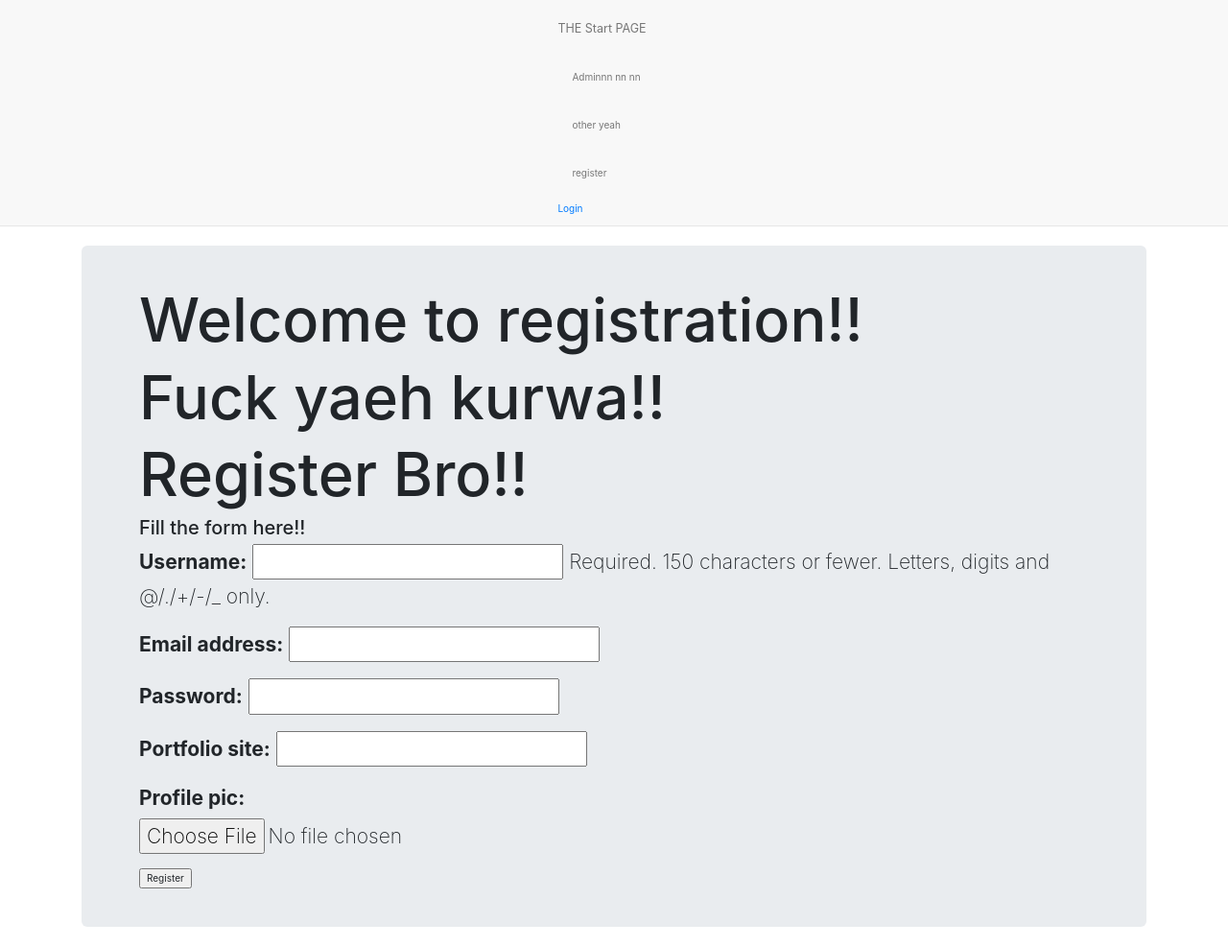
After one commit to michalkonik/django_tutorial_udemy, a Django app: page /dupa/register in a window 1280 px wide. The commit adds this page. Shown: the whole page at 96% size. Run offline with Django 4.2, Linux system fonts and the light colour scheme; some libraries are stand-ins or nearby versions.

Commit message:
bugged changes

```diff
--- a/pierwsza_aplikacja/forms.py
+++ b/pierwsza_aplikacja/forms.py
@@ -1,5 +1,4 @@
 from dataclasses import field
-from click import password_option
 from django import forms
 from django.core import validators
 from django.contrib.auth.models import User
--- a/pierwsza_aplikacja/models.py
+++ b/pierwsza_aplikacja/models.py
@@ -28,11 +28,11 @@ class AccessRecord(models.Model):
 
 class UserProfileInfo(models.Model):
     #nie dziedziczyć usera w klasie, bo sugerowałoby to jakby było więcej niż jedna instancja tego samego usera
-    user = models.OneToOneField(User)
+    user = models.OneToOneField(User, on_delete=models.CASCADE)
 
     # additional classes
     portfolio_site = models.URLField(blank=True)
-    profile_pic = models.ImageField(upload_to='profile_pics', blak=True)
+    profile_pic = models.ImageField(upload_to='profile_pics', blank=True)
 
     def __str__(self) -> str:
         return self.user.username
--- a/pierwsza_aplikacja/urls.py
+++ b/pierwsza_aplikacja/urls.py
@@ -7,5 +7,9 @@ urlpatterns = [
     path('', views.index, name='index'),
     path('forms', views.form_name_view, name='form_name'),
     path('other', views.other, name='other'),
+    path('register', views.register, name='register'),
     path('relative_url_template', views.relative_url_template, name='relative_url_template'),
+    path('logout/', views.user_logout, name='logout'),
+    path('special/', views.special, name='special'),
+    path('user_login', views.user_login, name='user_login'),
 ]
--- a/pierwsza_aplikacja/views.py
+++ b/pierwsza_aplikacja/views.py
@@ -1,8 +1,16 @@
 #from tkinter import Widget
+from pydoc import doc
 from django.shortcuts import render
-from django.http import HttpResponse
-from pierwsza_aplikacja.models import Topic, Webpage, AccessRecord
+from pierwsza_aplikacja.models import Topic, UserProfileInfo, Webpage, AccessRecord, UserProfileInfo
 from . import forms
+
+
+from django.contrib.auth import authenticate, login, logout
+from django.http import HttpResponseRedirect, HttpResponse
+from django.urls import reverse
+from django.contrib.auth.decorators import login_required
+
+
 
 # Create your views here.
 
@@ -11,6 +19,22 @@ def index(request):
     date_dict = {'access_records': webpages_list, 'insert_me':"Jestem wartością zmiennej 'access_records' fuck yeah !! "}
 
     return render(request, 'pierwsza_aplikacja/index.html', context=date_dict)
+
+
+@login_required
+def user_logout(request):
+    # Log out the user.
+    logout(request)
+    # Return to homepage.
+    return HttpResponseRedirect(reverse('index'))
+
+
+@login_required
+def special(request):
+    # Remember to also set login url in settings.py!
+    # LOGIN_URL = '/basic_app/user_login/'
+    return HttpResponse("You are logged in. Nice!")
+
 
 
 def form_name_view(request):
@@ -40,3 +64,72 @@ def other(request):
 
 def relative_url_template(request):
     return render(request, 'pierwsza_aplikacja/relative_url_template.html')
+
+def registration(request):
+    return render(request, 'pierwsza_aplikacja/registration.html')
+
+def register(request):
+    registered = False
+
+    if request.method == "POST":
+        user_form = forms.UserForm(data=request.POST)
+        profile_form = forms.UserProfileInfoForm(data=request.POST)
+
+        if user_form.is_valid and profile_form.is_valid:
+
+            user = user_form.save()
+            user.set_password(user.password)
+            user.save()
+
+            profile = profile_form.save(commit=False)
+            profile.user = user
+
+            if 'profile_pic' in request.FILES:
+                profile.profile_pic = request.FILES['profile_pic']
+
+            profile.save()
+
+            registered = True
+
+        else:
+            print("coś tutaj nie zabanglało")
+            print(user_form.errors, profile_form.errors)
+
+    else:
+        user_form = forms.UserForm()
+        profile_form = forms.UserProfileInfoForm()
+
+    return render(request, 'pierwsza_aplikacja/registration.html',
+                            {'user_form': user_form,
+                            'profile_form': profile_form,
+                            'registered': registered})
+
+def user_login(request):
+    if request.method == 'POST':
+        # First get the username and password supplied
+        username = request.POST.get('username')
+        password = request.POST.get('password')
+
+        # Django's built-in authentication function:
+        user = authenticate(username=username, password=password)
+
+        # If we have a user
+        if user:
+            #Check it the account is active
+            if user.is_active:
+                # Log the user in.
+                login(request,user)
+                # Send the user back to some page.
+                # In this case their homepage.
+                return HttpResponseRedirect(reverse('index'))
+            else:
+                # If account is not active:
+                return HttpResponse("Your account is not active.")
+        else:
+            print("Someone tried to login and failed.")
+            print("They used username: {} and password: {}".format(username,password))
+            return HttpResponse("Invalid login details supplied.")
+
+    else:
+        #Nothing has been provided for username or password.
+        return render(request, 'pierwsza_aplikacja_nazwa/login.html', {})
--- a/strona_domkow/settings.py
+++ b/strona_domkow/settings.py
@@ -143,3 +143,6 @@ MEDIA_URL = '/media/'
 # https://docs.djangoproject.com/en/4.0/ref/settings/#default-auto-field
 
 DEFAULT_AUTO_FIELD = 'django.db.models.BigAutoField'
+
+
+LOGIN_URL = '/pierwsza_aplikacja_nazwa/user_login'
--- a/templates/pierwsza_aplikacja/base.html
+++ b/templates/pierwsza_aplikacja/base.html
@@ -2,18 +2,25 @@
 <html>
   <head>
     <meta charset="utf-8">
-    <title>D</title>
+    <title>Whatever you say bru</title>
      <link rel="stylesheet" href="https://maxcdn.bootstrapcdn.com/bootstrap/3.3.7/css/bootstrap.min.css" integrity="sha384-BVYiiSIFeK1dGmJRAkycuHAHRg32OmUcww7on3RYdg4Va+PmSTsz/K68vbdEjh4u" crossorigin="anonymous">
      <link rel="stylesheet" href="https://cdn.jsdelivr.net/npm/bootstrap@4.3.1/dist/css/bootstrap.min.css" integrity="sha384-ggOyR0iXCbMQv3Xipma34MD+dH/1fQ784/j6cY/iJTQUOhcWr7x9JvoRxT2MZw1T" crossorigin="anonymous">
   </head>
   <body>
     <nav class="navbar navbar-default navbar-static-top">
         <div class="container">
-        <ul class="nav navbar-nav">
-          <li><a class="navbar-brand" href="{% url 'pierwsza_aplikacja_nazwa:index' %}">THE Start PAGE</a></li>
-          <li><a class="navbar-link" href="{% url 'admin:index' %}">Adminnn nn nn </a></li>
-          <li><a class="navbar-link" href="{% url 'pierwsza_aplikacja_nazwa:other' %}">other yeah</a></li>
-        </ul>
+          <ul class="nav navbar-nav">
+            <li><a class="navbar-brand" href="{% url 'pierwsza_aplikacja_nazwa:index' %}">THE Start PAGE</a></li>
+            <li><a class="navbar-link" href="{% url 'admin:index' %}">Adminnn nn nn </a></li>
+            <li><a class="navbar-link" href="{% url 'pierwsza_aplikacja_nazwa:other' %}">other yeah</a></li>
+            <li><a class="navbar-link" href="{% url 'pierwsza_aplikacja_nazwa:register' %}">register</a></li>
+
+            {% if user.is_authenticated %}
+              <a class="nav-link" href="{% url 'logout' %}">Logout</a>
+            {% else %}
+              <a class="nav-link" href="{% url 'pierwsza_aplikacja_nazwa:login' %}">Login</a>
+            {% endif %}
+          </ul>
         </div>
     </nav>
 
--- /dev/null
+++ b/templates/pierwsza_aplikacja/registration.html
@@ -0,0 +1,30 @@
+<!DOCTYPE html>
+{% extends "pierwsza_aplikacja/base.html" %}
+    {% load static %}
+
+    {% block body_block %}
+    <div class="jumbotron">
+    <h1>Welcome to registration!!</h1>
+    <h1>Fuck yaeh kurwa!!</h1>
+
+        {% if ragistered %}
+            <h1>Thank you for registration!!</h1>
+        {% else %}
+            <h1>Register Bro!!</h1>
+            <h2>Fill the form here!!</h2>
+
+            <form method="post" enctype="multipart/form-data" mothod="post">
+
+                {% csrf_token %}
+                {{ user_form.as_p }}
+                {{ profile_form.as_p }}
+                <input type="submit" name="" value="Register">
+
+                </input>
+
+            </form>
+        {% endif %}
+
+
+    </div>
+    {% endblock %}
```
Also changed, not shown: templates/pierwsza_aplikacja/login.html (added, +20 -0 lines), db.sqlite3, media/profile_pics/1648702356618.jpeg (added), media/profile_pics/1648702356618_52KVc1S.jpeg (added), pierwsza_aplikacja/migrations/0002_userprofileinfo.py (added).
